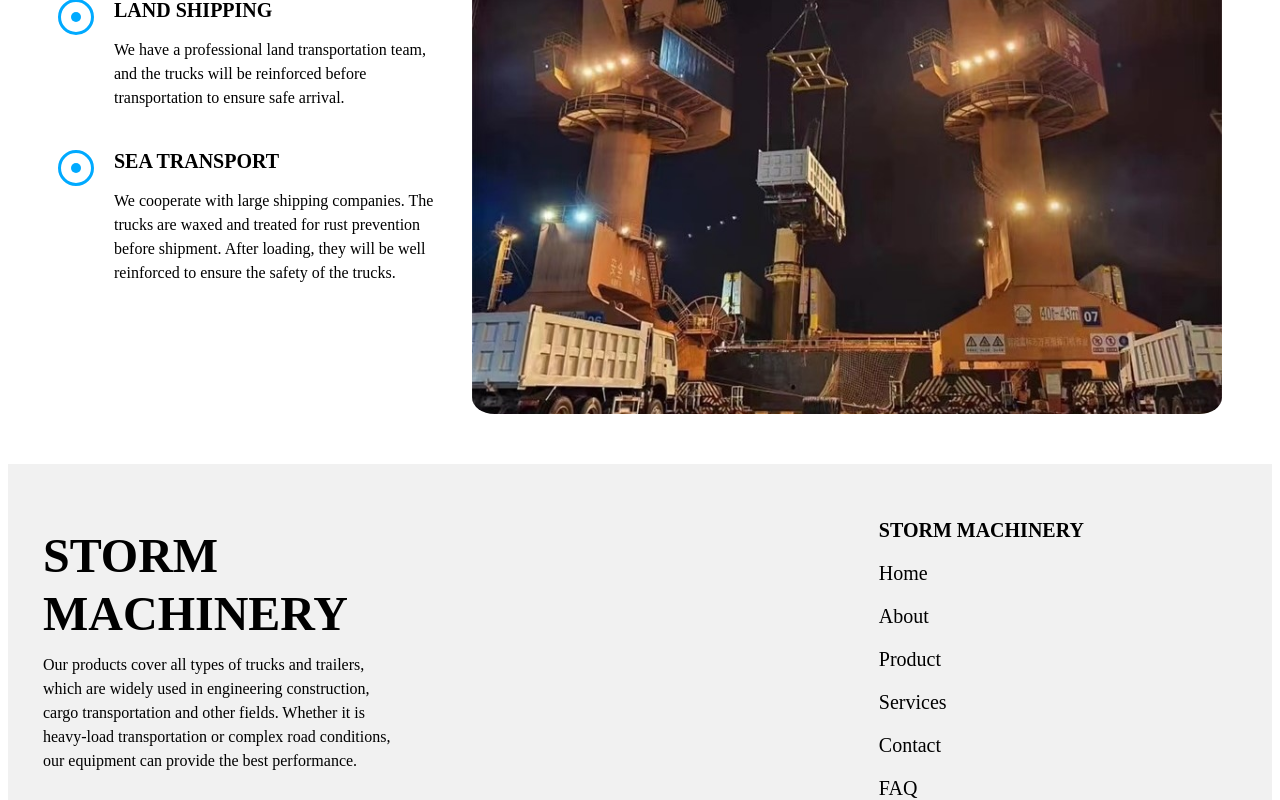
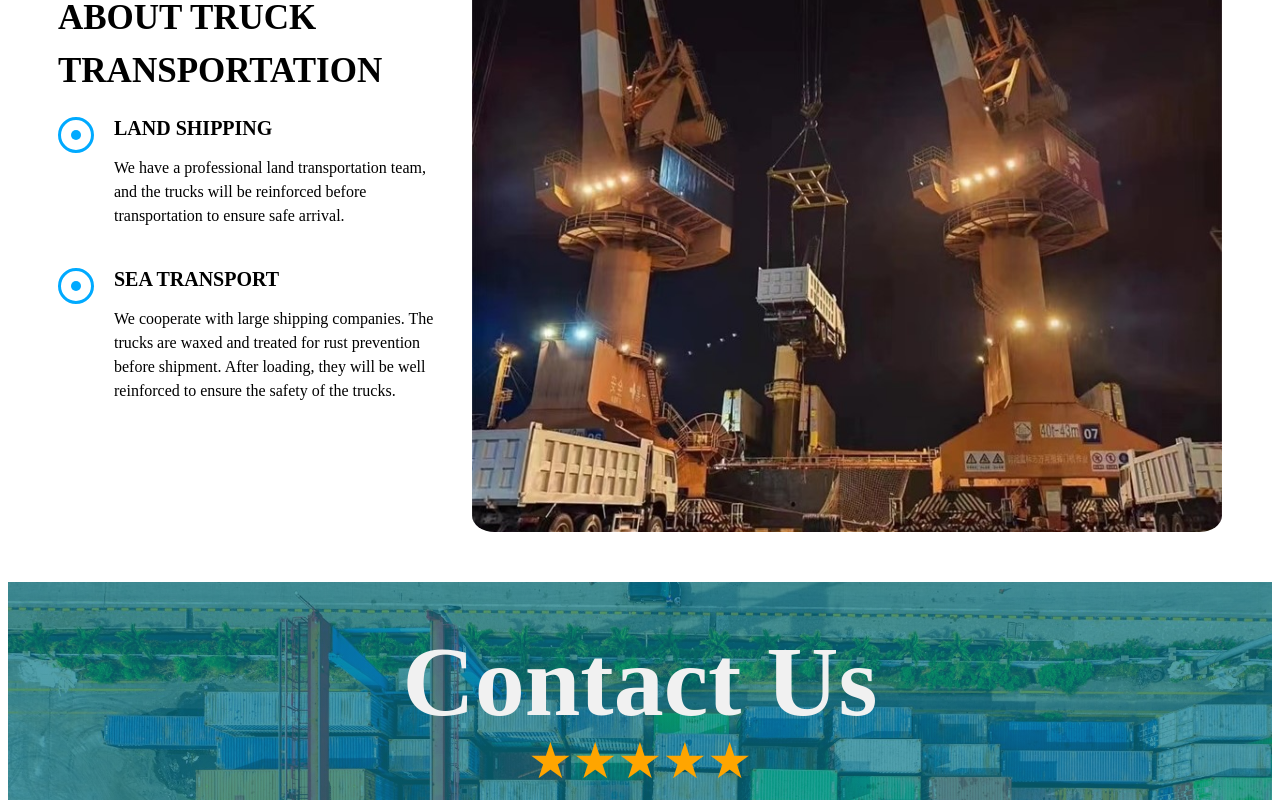
Before and after one commit to SAMIULLAH2105/Storm-Machinery-Clone, a React (Vite) app: page / in a window 1280 px wide. Shown: the part 2000-2800 px from the top of the page. Built offline with nearby package versions, Linux system fonts and the light colour scheme.

Commit message:
"added contact us"

```diff
--- /dev/null
+++ b/src/components/ContactUs.jsx
@@ -0,0 +1,35 @@
+import React from 'react';
+import styles from '../styles/ContactUs.module.css';
+// import contactus from '../assets/contactus.jpeg';
+
+function ContactUs() {
+    return (
+        <div className={styles.container}>
+            <div className={styles.header}>
+                <h1>Contact Us</h1>
+                <div className={styles.stars}>
+                    <span className={styles.star}>★★★★★</span>
+                </div>
+            </div>
+            <div className={styles.content}>
+                <p>
+                    Our products cover all kinds of trucks and trailers, which are widely
+                    used in engineering construction, cargo transportation and other
+                    fields. Whether it is heavy-load transportation or the challenge of
+                    complex road conditions, our equipment can provide the best
+                    performance. In addition to sales, we provide comprehensive
+                    after-sales service and technical support to ensure that customers
+                    get the most satisfactory experience.
+                </p>
+                <div className={styles.contactInfo}>
+                    <p>WhatsApp: +86 150 6612 2602</p>
+                    <p>Email: stormmachinery@163.com</p>
+                </div>
+            </div>
+
+            {/* <img src={contactus} alt="Contact Us" className={styles.image} /> */}
+        </div>
+    );
+}
+
+export default ContactUs;
--- a/src/pages/Home.jsx
+++ b/src/pages/Home.jsx
@@ -4,6 +4,7 @@ import Refurbishment from '../components/Refurbishment';
 import AboutTruckTransportation from '../components/AboutTransportation';
 import FooterTop from '../components/FooterTop';
 import HotSaleProducts from '../components/HotSale';
+import ContactUs from '../components/ContactUs';
 function Home() {
   return (<>
     <div className="home">
@@ -18,6 +19,7 @@ function Home() {
 
 <HotSaleProducts/>
 <AboutTruckTransportation/>
+<ContactUs/>
 <FooterTop/>
     </div>
     </>
--- /dev/null
+++ b/src/styles/ContactUs.module.css
@@ -0,0 +1,49 @@
+.container {
+    background: linear-gradient(rgba(8, 120, 140, 0.7), rgba(8, 120, 140, 0.7)),
+        url(../assets/contactus.jpeg);
+    background-size: cover;
+    background-position: center;
+    background-repeat: no-repeat;
+    color: #f1f1f1;
+    text-align: center;
+    padding: 50px;
+    height: 500px;
+    /* overflow: hidden; */
+}
+
+.header {
+    margin-bottom: 10px;
+}
+
+h1 {
+    font-size: 100px;
+    margin-bottom: 10px;
+}
+
+.stars {
+    font-size: 50px;
+    margin-bottom: 10px;
+}
+
+.star {
+    color: orange;
+}
+
+.content {
+    width: 60%;
+    margin: 0 auto;
+    text-align: justify;
+    font-size: 18px;
+    font-weight: bold;
+}
+
+.contactInfo {
+    font-size: 16px;
+    margin-top: 10px;
+    margin: 0 auto;
+    width: fit-content;
+}
+
+.contactInfo p {
+    margin: 5px 0;
+}
```
Also changed, not shown: src/assets/contactus.jpeg (added).
